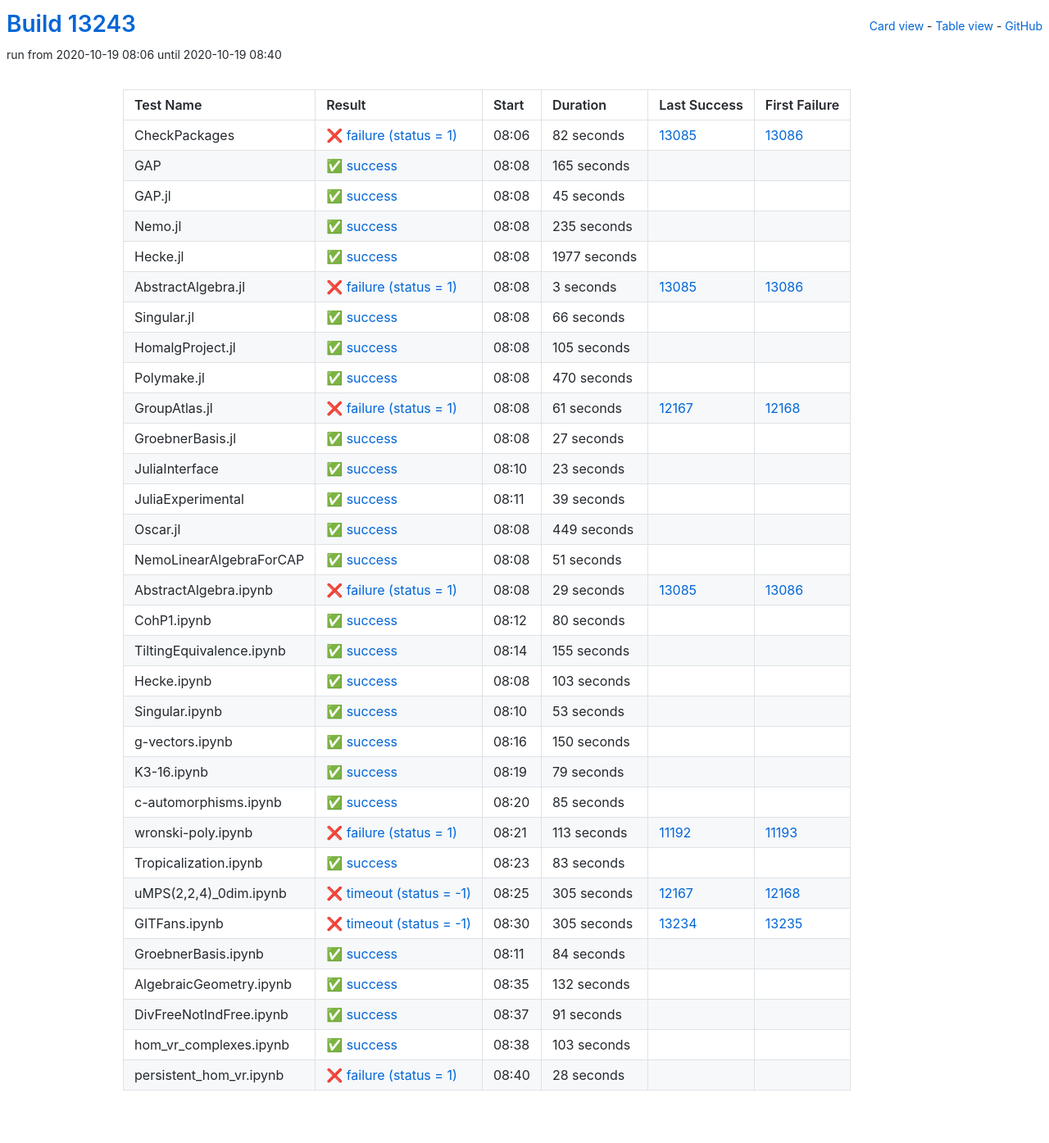
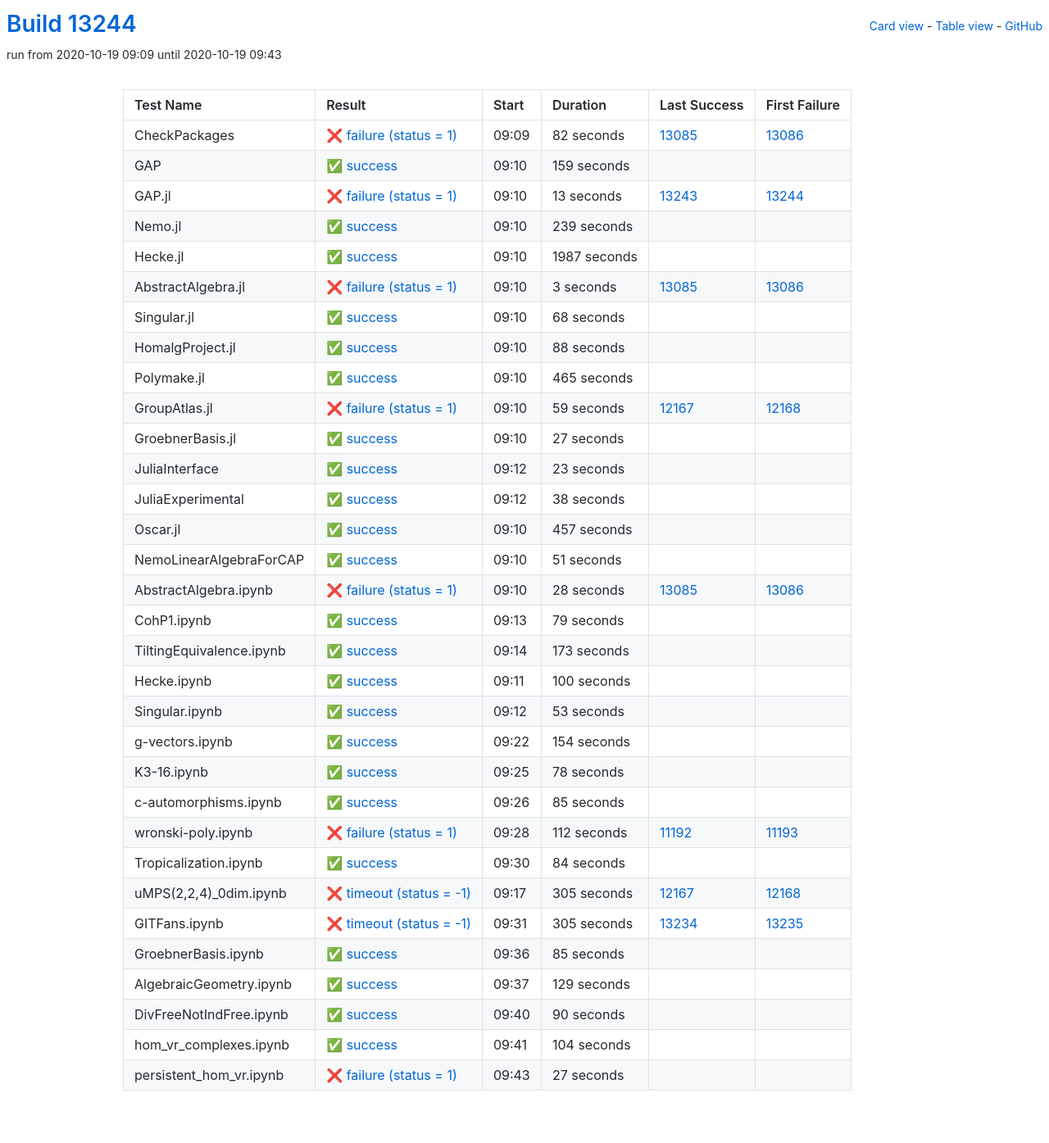
Before and after one commit to oscar-system/oscar-ci-status, a Jekyll site: the page built from table.html, in a window 1280 px wide. Shown: the whole page at 82% size. Built offline with Jekyll 4.4.1, drawn with Linux system fonts in a browser that asks for light colours.

Commit message:
Build #13244

```diff
--- a/_data/ci.yml
+++ b/_data/ci.yml
@@ -1,6 +1,6 @@
 ---
-build: 13243
-build_url: https://oscarci.mathematik.uni-kl.de/job/oscar/13243/
+build: 13244
+build_url: https://oscarci.mathematik.uni-kl.de/job/oscar/13244/
 job: oscar
 organization: oscar-system
 repo: oscar-ci-status
@@ -8,8 +8,8 @@
 tests:
 - name: CheckPackages
   id: checkpackages
-  log: https://oscarci.mathematik.uni-kl.de/job/oscar/13243/artifact/logs/build-13243/CheckPackages.log
-  start: 2020-10-19 08:06
+  log: https://oscarci.mathematik.uni-kl.de/job/oscar/13244/artifact/logs/build-13244/CheckPackages.log
+  start: 2020-10-19 09:09
   success: false
   exitcode: 1
   status: failure
@@ -20,56 +20,56 @@
   first_failure_url: https://oscarci.mathematik.uni-kl.de/job/oscar/13086/
 - name: GAP
   id: gap
-  log: https://oscarci.mathematik.uni-kl.de/job/oscar/13243/artifact/logs/build-13243/GAP.log
-  start: 2020-10-19 08:08
+  log: https://oscarci.mathematik.uni-kl.de/job/oscar/13244/artifact/logs/build-13244/GAP.log
+  start: 2020-10-19 09:10
   success: true
   exitcode: 0
   status: success
-  duration: 165
+  duration: 159
   last_success: false
   last_success_url:
   first_failure: false
   first_failure_url:
 - name: GAP.jl
   id: gap-jl
-  log: https://oscarci.mathematik.uni-kl.de/job/oscar/13243/artifact/logs/build-13243/GAP.jl.log
-  start: 2020-10-19 08:08
+  log: https://oscarci.mathematik.uni-kl.de/job/oscar/13244/artifact/logs/build-13244/GAP.jl.log
+  start: 2020-10-19 09:10
+  success: false
+  exitcode: 1
+  status: failure
+  duration: 13
+  last_success: 13243
+  last_success_url: https://oscarci.mathematik.uni-kl.de/job/oscar/13243/
+  first_failure: 13244
+  first_failure_url: https://oscarci.mathematik.uni-kl.de/job/oscar/13244/
+- name: Nemo.jl
+  id: nemo-jl
+  log: https://oscarci.mathematik.uni-kl.de/job/oscar/13244/artifact/logs/build-13244/Nemo.jl.log
+  start: 2020-10-19 09:10
   success: true
   exitcode: 0
   status: success
-  duration: 45
-  last_success: false
-  last_success_url:
-  first_failure: false
-  first_failure_url:
-- name: Nemo.jl
-  id: nemo-jl
-  log: https://oscarci.mathematik.uni-kl.de/job/oscar/13243/artifact/logs/build-13243/Nemo.jl.log
-  start: 2020-10-19 08:08
-  success: true
-  exitcode: 0
-  status: success
-  duration: 235
+  duration: 239
   last_success: false
   last_success_url:
   first_failure: false
   first_failure_url:
 - name: Hecke.jl
   id: hecke-jl
-  log: https://oscarci.mathematik.uni-kl.de/job/oscar/13243/artifact/logs/build-13243/Hecke.jl.log
-  start: 2020-10-19 08:08
+  log: https://oscarci.mathematik.uni-kl.de/job/oscar/13244/artifact/logs/build-13244/Hecke.jl.log
+  start: 2020-10-19 09:10
   success: true
   exitcode: 0
   status: success
-  duration: 1977
+  duration: 1987
   last_success: false
   last_success_url:
   first_failure: false
   first_failure_url:
 - name: AbstractAlgebra.jl
   id: abstractalgebra-jl
-  log: https://oscarci.mathematik.uni-kl.de/job/oscar/13243/artifact/logs/build-13243/AbstractAlgebra.jl.log
-  start: 2020-10-19 08:08
+  log: https://oscarci.mathematik.uni-kl.de/job/oscar/13244/artifact/logs/build-13244/AbstractAlgebra.jl.log
+  start: 2020-10-19 09:10
   success: false
   exitcode: 1
   status: failure
@@ -80,56 +80,56 @@
   first_failure_url: https://oscarci.mathematik.uni-kl.de/job/oscar/13086/
 - name: Singular.jl
   id: singular-jl
-  log: https://oscarci.mathematik.uni-kl.de/job/oscar/13243/artifact/logs/build-13243/Singular.jl.log
-  start: 2020-10-19 08:08
+  log: https://oscarci.mathematik.uni-kl.de/job/oscar/13244/artifact/logs/build-13244/Singular.jl.log
+  start: 2020-10-19 09:10
   success: true
   exitcode: 0
   status: success
-  duration: 66
+  duration: 68
   last_success: false
   last_success_url:
   first_failure: false
   first_failure_url:
 - name: HomalgProject.jl
   id: homalgproject-jl
-  log: https://oscarci.mathematik.uni-kl.de/job/oscar/13243/artifact/logs/build-13243/HomalgProject.jl.log
-  start: 2020-10-19 08:08
+  log: https://oscarci.mathematik.uni-kl.de/job/oscar/13244/artifact/logs/build-13244/HomalgProject.jl.log
+  start: 2020-10-19 09:10
   success: true
   exitcode: 0
   status: success
-  duration: 105
+  duration: 88
   last_success: false
   last_success_url:
   first_failure: false
   first_failure_url:
 - name: Polymake.jl
   id: polymake-jl
-  log: https://oscarci.mathematik.uni-kl.de/job/oscar/13243/artifact/logs/build-13243/Polymake.jl.log
-  start: 2020-10-19 08:08
+  log: https://oscarci.mathematik.uni-kl.de/job/oscar/13244/artifact/logs/build-13244/Polymake.jl.log
+  start: 2020-10-19 09:10
   success: true
   exitcode: 0
   status: success
-  duration: 470
+  duration: 465
   last_success: false
   last_success_url:
   first_failure: false
   first_failure_url:
 - name: GroupAtlas.jl
   id: groupatlas-jl
-  log: https://oscarci.mathematik.uni-kl.de/job/oscar/13243/artifact/logs/build-13243/GroupAtlas.jl.log
-  start: 2020-10-19 08:08
+  log: https://oscarci.mathematik.uni-kl.de/job/oscar/13244/artifact/logs/build-13244/GroupAtlas.jl.log
+  start: 2020-10-19 09:10
   success: false
   exitcode: 1
   status: failure
-  duration: 61
+  duration: 59
   last_success: 12167
   last_success_url: https://oscarci.mathematik.uni-kl.de/job/oscar/12167/
   first_failure: 12168
   first_failure_url: https://oscarci.mathematik.uni-kl.de/job/oscar/12168/
 - name: GroebnerBasis.jl
   id: groebnerbasis-jl
-  log: https://oscarci.mathematik.uni-kl.de/job/oscar/13243/artifact/logs/build-13243/GroebnerBasis.jl.log
-  start: 2020-10-19 08:08
+  log: https://oscarci.mathematik.uni-kl.de/job/oscar/13244/artifact/logs/build-13244/GroebnerBasis.jl.log
+  start: 2020-10-19 09:10
   success: true
   exitcode: 0
   status: success
@@ -140,8 +140,8 @@
   first_failure_url:
 - name: JuliaInterface
   id: juliainterface
-  log: https://oscarci.mathematik.uni-kl.de/job/oscar/13243/artifact/logs/build-13243/JuliaInterface.log
-  start: 2020-10-19 08:10
+  log: https://oscarci.mathematik.uni-kl.de/job/oscar/13244/artifact/logs/build-13244/JuliaInterface.log
+  start: 2020-10-19 09:12
   success: true
   exitcode: 0
   status: success
@@ -152,32 +152,32 @@
   first_failure_url:
 - name: JuliaExperimental
   id: juliaexperimental
-  log: https://oscarci.mathematik.uni-kl.de/job/oscar/13243/artifact/logs/build-13243/JuliaExperimental.log
-  start: 2020-10-19 08:11
+  log: https://oscarci.mathematik.uni-kl.de/job/oscar/13244/artifact/logs/build-13244/JuliaExperimental.log
+  start: 2020-10-19 09:12
   success: true
   exitcode: 0
   status: success
-  duration: 39
+  duration: 38
   last_success: false
   last_success_url:
   first_failure: false
   first_failure_url:
 - name: Oscar.jl
   id: oscar-jl
-  log: https://oscarci.mathematik.uni-kl.de/job/oscar/13243/artifact/logs/build-13243/Oscar.jl.log
-  start: 2020-10-19 08:08
+  log: https://oscarci.mathematik.uni-kl.de/job/oscar/13244/artifact/logs/build-13244/Oscar.jl.log
+  start: 2020-10-19 09:10
   success: true
   exitcode: 0
   status: success
-  duration: 449
+  duration: 457
   last_success: false
   last_success_url:
   first_failure: false
   first_failure_url:
 - name: NemoLinearAlgebraForCAP
   id: nemolinearalgebraforcap
-  log: https://oscarci.mathematik.uni-kl.de/job/oscar/13243/artifact/logs/build-13243/NemoLinearAlgebraForCAP.log
-  start: 2020-10-19 08:08
+  log: https://oscarci.mathematik.uni-kl.de/job/oscar/13244/artifact/logs/build-13244/NemoLinearAlgebraForCAP.log
+  start: 2020-10-19 09:10
   success: true
   exitcode: 0
   status: success
@@ -188,56 +188,56 @@
   first_failure_url:
 - name: AbstractAlgebra.ipynb
   id: abstractalgebra-ipynb
-  log: https://oscarci.mathematik.uni-kl.de/job/oscar/13243/artifact/logs/build-13243/AbstractAlgebra.ipynb.log
-  start: 2020-10-19 08:08
+  log: https://oscarci.mathematik.uni-kl.de/job/oscar/13244/artifact/logs/build-13244/AbstractAlgebra.ipynb.log
+  start: 2020-10-19 09:10
   success: false
   exitcode: 1
   status: failure
-  duration: 29
+  duration: 28
   last_success: 13085
   last_success_url: https://oscarci.mathematik.uni-kl.de/job/oscar/13085/
   first_failure: 13086
   first_failure_url: https://oscarci.mathematik.uni-kl.de/job/oscar/13086/
 - name: CohP1.ipynb
   id: cohp1-ipynb
-  log: https://oscarci.mathematik.uni-kl.de/job/oscar/13243/artifact/logs/build-13243/CohP1.ipynb.log
-  start: 2020-10-19 08:12
+  log: https://oscarci.mathematik.uni-kl.de/job/oscar/13244/artifact/logs/build-13244/CohP1.ipynb.log
+  start: 2020-10-19 09:13
   success: true
   exitcode: 0
   status: success
-  duration: 80
+  duration: 79
   last_success: false
   last_success_url:
   first_failure: false
   first_failure_url:
 - name: TiltingEquivalence.ipynb
   id: tiltingequivalence-ipynb
-  log: https://oscarci.mathematik.uni-kl.de/job/oscar/13243/artifact/logs/build-13243/TiltingEquivalence.ipynb.log
-  start: 2020-10-19 08:14
+  log: https://oscarci.mathematik.uni-kl.de/job/oscar/13244/artifact/logs/build-13244/TiltingEquivalence.ipynb.log
+  start: 2020-10-19 09:14
   success: true
   exitcode: 0
   status: success
-  duration: 155
+  duration: 173
   last_success: false
   last_success_url:
   first_failure: false
   first_failure_url:
 - name: Hecke.ipynb
   id: hecke-ipynb
-  log: https://oscarci.mathematik.uni-kl.de/job/oscar/13243/artifact/logs/build-13243/Hecke.ipynb.log
-  start: 2020-10-19 08:08
+  log: https://oscarci.mathematik.uni-kl.de/job/oscar/13244/artifact/logs/build-13244/Hecke.ipynb.log
+  start: 2020-10-19 09:11
   success: true
   exitcode: 0
   status: success
-  duration: 103
+  duration: 100
   last_success: false
   last_success_url:
   first_failure: false
   first_failure_url:
 - name: Singular.ipynb
   id: singular-ipynb
-  log: https://oscarci.mathematik.uni-kl.de/job/oscar/13243/artifact/logs/build-13243/Singular.ipynb.log
-  start: 2020-10-19 08:10
+  log: https://oscarci.mathematik.uni-kl.de/job/oscar/13244/artifact/logs/build-13244/Singular.ipynb.log
+  start: 2020-10-19 09:12
   success: true
   exitcode: 0
   status: success
@@ -248,32 +248,32 @@
   first_failure_url:
 - name: g-vectors.ipynb
   id: g-vectors-ipynb
-  log: https://oscarci.mathematik.uni-kl.de/job/oscar/13243/artifact/logs/build-13243/g-vectors.ipynb.log
-  start: 2020-10-19 08:16
+  log: https://oscarci.mathematik.uni-kl.de/job/oscar/13244/artifact/logs/build-13244/g-vectors.ipynb.log
+  start: 2020-10-19 09:22
   success: true
   exitcode: 0
   status: success
-  duration: 150
+  duration: 154
   last_success: false
   last_success_url:
   first_failure: false
   first_failure_url:
 - name: K3-16.ipynb
   id: k3-16-ipynb
-  log: https://oscarci.mathematik.uni-kl.de/job/oscar/13243/artifact/logs/build-13243/K3-16.ipynb.log
-  start: 2020-10-19 08:19
+  log: https://oscarci.mathematik.uni-kl.de/job/oscar/13244/artifact/logs/build-13244/K3-16.ipynb.log
+  start: 2020-10-19 09:25
   success: true
   exitcode: 0
   status: success
-  duration: 79
+  duration: 78
   last_success: false
   last_success_url:
   first_failure: false
   first_failure_url:
 - name: c-automorphisms.ipynb
   id: c-automorphisms-ipynb
-  log: https://oscarci.mathematik.uni-kl.de/job/oscar/13243/artifact/logs/build-13243/c-automorphisms.ipynb.log
-  start: 2020-10-19 08:20
+  log: https://oscarci.mathematik.uni-kl.de/job/oscar/13244/artifact/logs/build-13244/c-automorphisms.ipynb.log
+  start: 2020-10-19 09:26
   success: true
   exitcode: 0
   status: success
@@ -284,32 +284,32 @@
   first_failure_url:
 - name: wronski-poly.ipynb
   id: wronski-poly-ipynb
-  log: https://oscarci.mathematik.uni-kl.de/job/oscar/13243/artifact/logs/build-13243/wronski-poly.ipynb.log
-  start: 2020-10-19 08:21
+  log: https://oscarci.mathematik.uni-kl.de/job/oscar/13244/artifact/logs/build-13244/wronski-poly.ipynb.log
+  start: 2020-10-19 09:28
   success: false
   exitcode: 1
   status: failure
-  duration: 113
+  duration: 112
   last_success: 11192
   last_success_url: https://oscarci.mathematik.uni-kl.de/job/oscar/11192/
   first_failure: 11193
   first_failure_url: https://oscarci.mathematik.uni-kl.de/job/oscar/11193/
 - name: Tropicalization.ipynb
   id: tropicalization-ipynb
-  log: https://oscarci.mathematik.uni-kl.de/job/oscar/13243/artifact/logs/build-13243/Tropicalization.ipynb.log
-  start: 2020-10-19 08:23
+  log: https://oscarci.mathematik.uni-kl.de/job/oscar/13244/artifact/logs/build-13244/Tropicalization.ipynb.log
+  start: 2020-10-19 09:30
   success: true
   exitcode: 0
   status: success
-  duration: 83
+  duration: 84
   last_success: false
   last_success_url:
   first_failure: false
   first_failure_url:
 - name: uMPS(2,2,4)_0dim.ipynb
   id: umps-2-2-4-0dim-ipynb
-  log: https://oscarci.mathematik.uni-kl.de/job/oscar/13243/artifact/logs/build-13243/uMPS-2-2-4-_0dim.ipynb.log
-  start: 2020-10-19 08:25
+  log: https://oscarci.mathematik.uni-kl.de/job/oscar/13244/artifact/logs/build-13244/uMPS-2-2-4-_0dim.ipynb.log
+  start: 2020-10-19 09:17
   success: false
   exitcode: -1
   status: timeout
@@ -320,8 +320,8 @@
   first_failure_url: https://oscarci.mathematik.uni-kl.de/job/oscar/12168/
 - name: GITFans.ipynb
   id: gitfans-ipynb
-  log: https://oscarci.mathematik.uni-kl.de/job/oscar/13243/artifact/logs/build-13243/GITFans.ipynb.log
-  start: 2020-10-19 08:30
+  log: https://oscarci.mathematik.uni-kl.de/job/oscar/13244/artifact/logs/build-13244/GITFans.ipynb.log
+  start: 2020-10-19 09:31
   success: false
   exitcode: -1
   status: timeout
@@ -332,60 +332,60 @@
   first_failure_url: https://oscarci.mathematik.uni-kl.de/job/oscar/13235/
 - name: GroebnerBasis.ipynb
   id: groebnerbasis-ipynb
-  log: https://oscarci.mathematik.uni-kl.de/job/oscar/13243/artifact/logs/build-13243/GroebnerBasis.ipynb.log
-  start: 2020-10-19 08:11
+  log: https://oscarci.mathematik.uni-kl.de/job/oscar/13244/artifact/logs/build-13244/GroebnerBasis.ipynb.log
+  start: 2020-10-19 09:36
   success: true
   exitcode: 0
   status: success
-  duration: 84
+  duration: 85
   last_success: false
   last_success_url:
   first_failure: false
   first_failure_url:
 - name: AlgebraicGeometry.ipynb
   id: algebraicgeometry-ipynb
-  log: https://oscarci.mathematik.uni-kl.de/job/oscar/13243/artifact/logs/build-13243/AlgebraicGeometry.ipynb.log
-  start: 2020-10-19 08:35
+  log: https://oscarci.mathematik.uni-kl.de/job/oscar/13244/artifact/logs/build-13244/AlgebraicGeometry.ipynb.log
+  start: 2020-10-19 09:37
   success: true
   exitcode: 0
   status: success
-  duration: 132
+  duration: 129
   last_success: false
   last_success_url:
   first_failure: false
   first_failure_url:
 - name: DivFreeNotIndFree.ipynb
   id: divfreenotindfree-ipynb
-  log: https://oscarci.mathematik.uni-kl.de/job/oscar/13243/artifact/logs/build-13243/DivFreeNotIndFree.ipynb.log
-  start: 2020-10-19 08:37
+  log: https://oscarci.mathematik.uni-kl.de/job/oscar/13244/artifact/logs/build-13244/DivFreeNotIndFree.ipynb.log
+  start: 2020-10-19 09:40
   success: true
   exitcode: 0
   status: success
-  duration: 91
+  duration: 90
   last_success: false
   last_success_url:
   first_failure: false
   first_failure_url:
 - name: hom_vr_complexes.ipynb
   id: hom-vr-complexes-ipynb
-  log: https://oscarci.mathematik.uni-kl.de/job/oscar/13243/artifact/logs/build-13243/hom_vr_complexes.ipynb.log
-  start: 2020-10-19 08:38
+  log: https://oscarci.mathematik.uni-kl.de/job/oscar/13244/artifact/logs/build-13244/hom_vr_complexes.ipynb.log
+  start: 2020-10-19 09:41
   success: true
   exitcode: 0
   status: success
-  duration: 103
+  duration: 104
   last_success: false
   last_success_url:
   first_failure: false
   first_failure_url:
 - name: persistent_hom_vr.ipynb
   id: persistent-hom-vr-ipynb
-  log: https://oscarci.mathematik.uni-kl.de/job/oscar/13243/artifact/logs/build-13243/persistent_hom_vr.ipynb.log
-  start: 2020-10-19 08:40
+  log: https://oscarci.mathematik.uni-kl.de/job/oscar/13244/artifact/logs/build-13244/persistent_hom_vr.ipynb.log
+  start: 2020-10-19 09:43
   success: false
   exitcode: 1
   status: failure
-  duration: 28
+  duration: 27
   last_success: false
   last_success_url:
   first_failure: false
```
Also changed, not shown: README.md.
